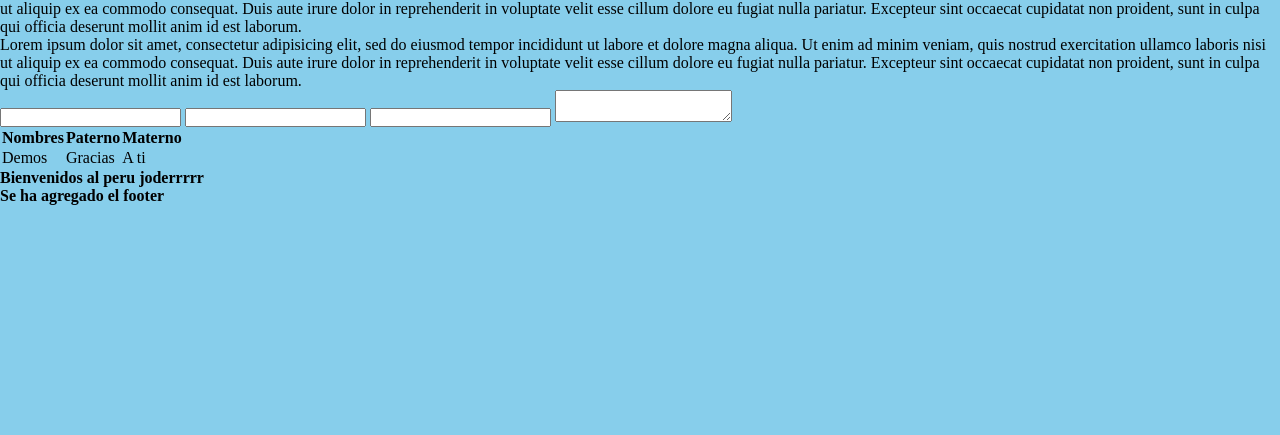
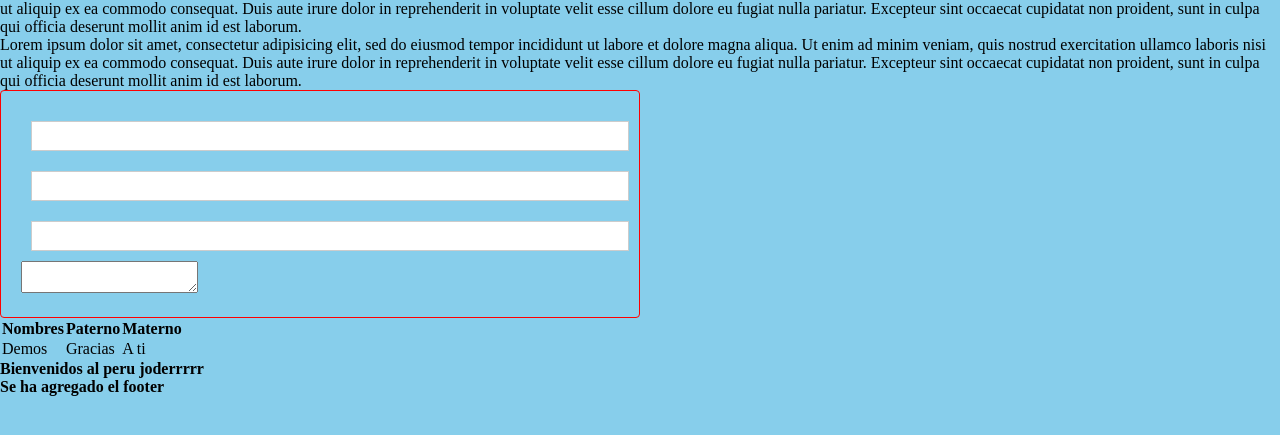
Before and after one commit to proyectos-peru/practicando, a plain HTML site: page index.html in a window 1280 px wide. Shown: the part 127-562 px from the top of the page. Drawn offline with Linux system fonts and the light colour scheme.

Commit message:
Se ha agregado  estilos al formulario y a campos de texto

```diff
--- a/index.html
+++ b/index.html
@@ -10,6 +10,21 @@
 		}
 		body{
 			background-color: skyblue;
+		}
+		form{
+			width:50%;
+			border:1px solid red;
+			padding: 20px;
+			border-radius: 4px;
+			box-sizing:border-box;
+
+		}
+		form input{
+			box-sizing:border-box;
+			width: 100%;
+			height: 30px;
+			border:1px solid #ccc;
+			margin:10px;
 		}
 		</style>
 
```
